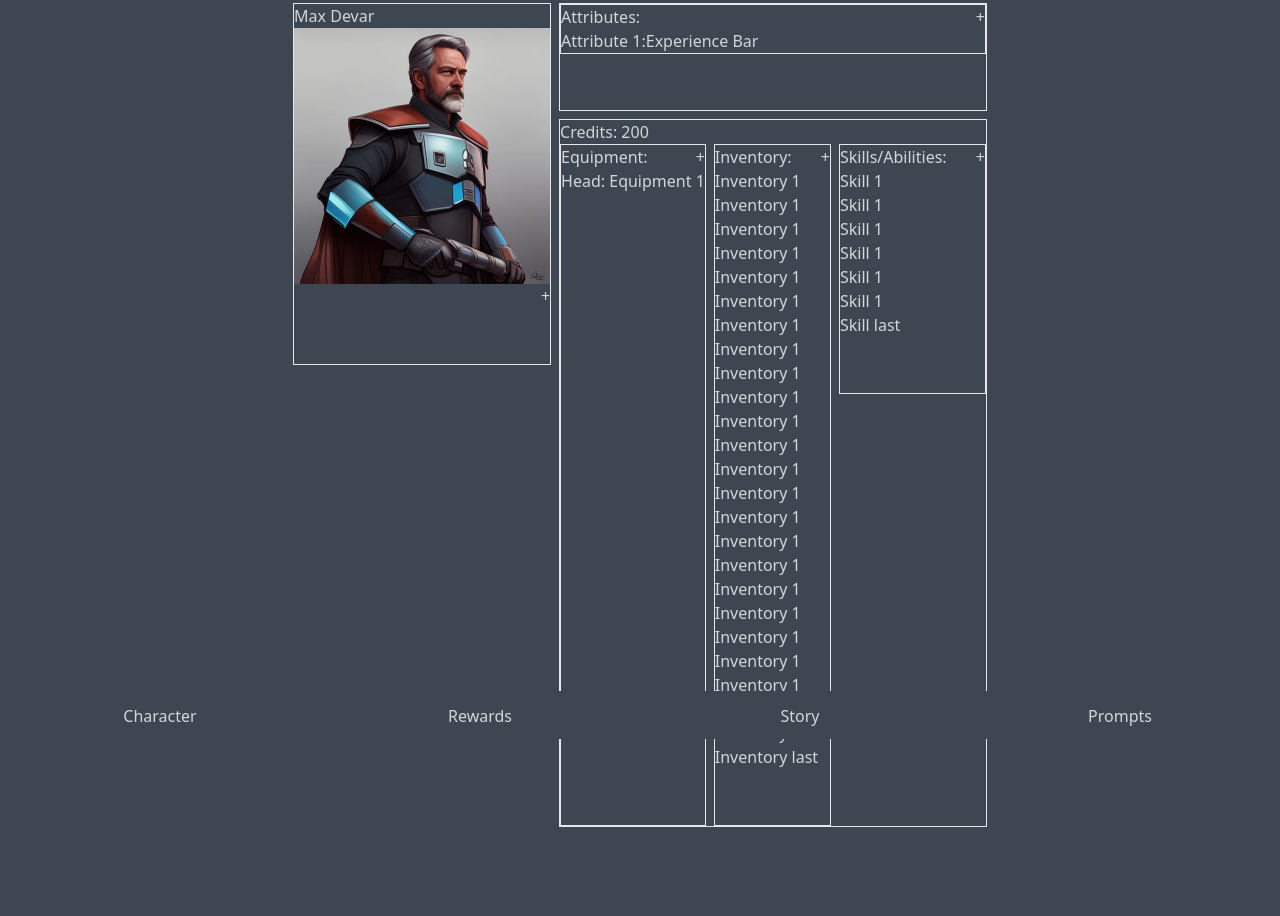
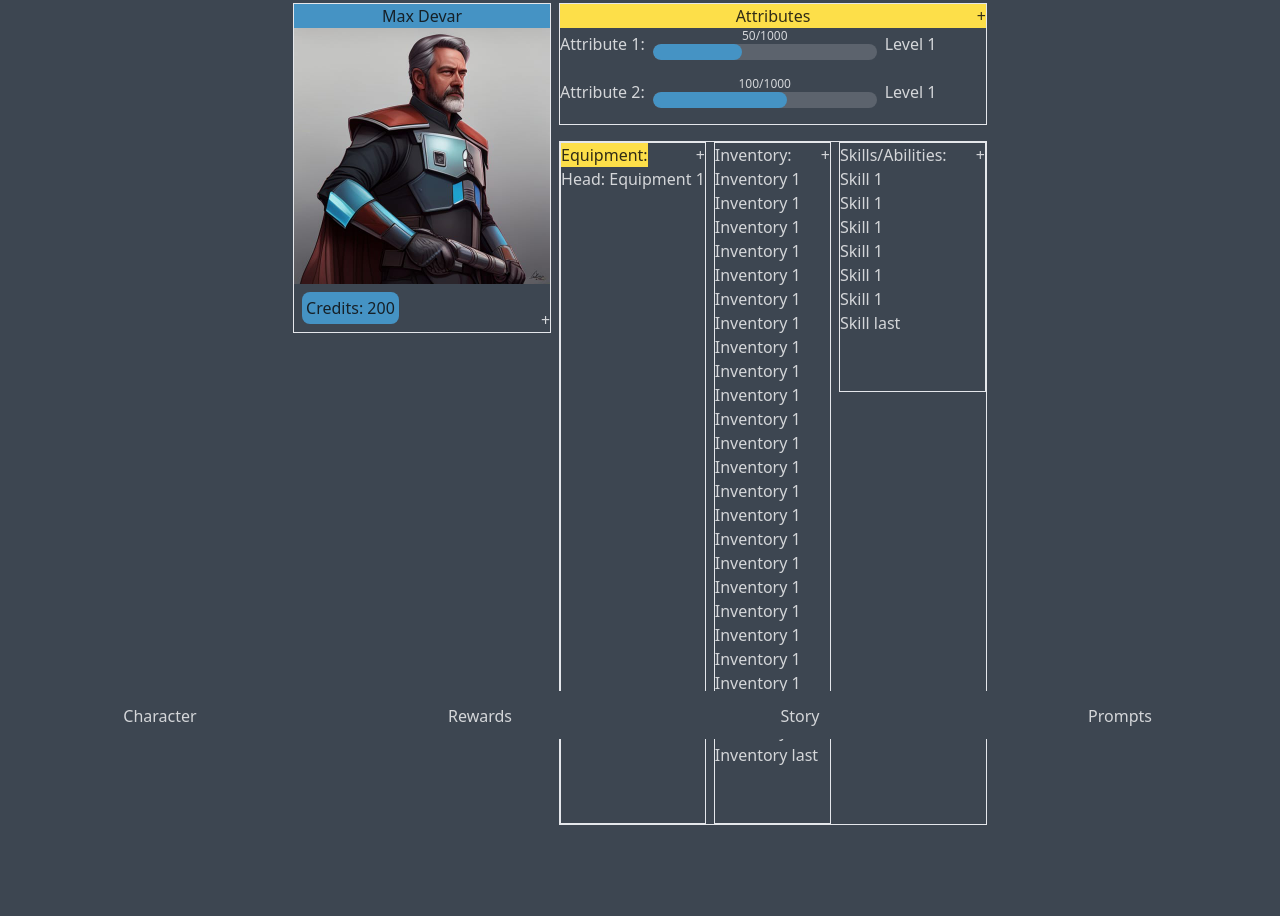
Before and after one commit to Lov3M4chine/gamification, a website built with webpack: page src/index.html in a window 1280 px wide. Shown: the part 61-977 px from the top of the page. Built offline with nearby package versions, Linux system fonts and the light colour scheme; files whose address does not match are found by name.

Commit message:
Begin adding styling to character sheet

```diff
--- a/src/index.html
+++ b/src/index.html
@@ -3,7 +3,7 @@
 <head>
   <meta charset="UTF-8">
   <meta name="viewport" content="width=device-width, initial-scale=1.0">
-  <title>A Star Wars Story</title>
+  <title class="title">A Star Wars Story</title>
   <link href="./styles.css" rel="stylesheet">
 </head>
 <body>
@@ -18,7 +18,7 @@
         </button>
       </div>
       <div class="flex-1 justify-center">
-        <a class="btn btn-ghost normal-case text-xl ">A Star Wars Story</a>
+        <a class="text-xl text-accent">A Star Wars Story</a>
       </div>
       <div class="flex-none">
         <button class="btn btn-square btn-ghost">
@@ -31,34 +31,47 @@
     <!--Character Body-->
     <div id="character-page" class="flex justify-center gap-2 flex-wrap h-full">
       <!--Character Portrait-->
-      <div class="flex flex-col border pb-14 justify-between h-fit">
-        <div>Max Devar</div>
+      <div class="flex flex-col border justify-between h-fit">
+        <div class="bg-primary text-primary-content text-center">Max Devar</div>
         <img src="/dist/images/Max-1.jpg" class="h-64">
-        <div class="w-full flex justify-end">+</div>
+        <div class="flex relative">
+          <div class="bg-primary text-primary-content w-fit flex whitespace-nowrap rounded-lg p-1 m-2">Credits: 200</div>
+          <div class="absolute right-0 bottom-0">+</div>
+        </div>
       </div>
       <!--Attributes and Inventory-->
-      <div class="flex flex-col gap-2">
+      <div class="flex flex-col gap-4">
         <!--Attributes-->
-        <div class="border pb-14">
+        <div class="">
             <div class="border">
-              <div class="w-full flex justify-between">
-                <div>Attributes:</div>
-                <div>&nbsp;&nbsp;&nbsp;&nbsp;&nbsp;&nbsp; +</div>
+              <div class="w-full flex relative justify-center bg-accent text-accent-content">
+                <div class="">Attributes</div>
+                <div class="absolute right-0">&nbsp;&nbsp;&nbsp;&nbsp;&nbsp;&nbsp; +</div>
               </div>
-              <div class="flex">
+              <div class="flex items-center gap-2 pb-4">
                 <div>Attribute 1: </div>
-                <div>Experience Bar</div>
+                <div class="flex flex-col">
+                  <div class="flex justify-center text-xs">50/1000</div>
+                  <progress class="progress w-56 h-4 progress-primary" value="40" max="100"></progress>
+                </div>
+                <div>Level 1</div>
+              </div>
+              <div class="flex items-center gap-2 pb-4">
+                <div>Attribute 2: </div>
+                <div class="flex flex-col">
+                  <div class="flex justify-center text-xs">100/1000</div>
+                  <progress class="progress w-56 h-4 progress-primary" value="60" max="100"></progress>
+                </div>
+                <div>Level 1</div>
               </div>
             </div>
-
         </div>
-          <!--Inventory-->
+        <!--Inventory-->
         <div class="flex flex-col border">
-          <div>Credits: 200</div>
           <div class="flex flex-wrap justify-center gap-2">
             <div class="flex-grow border">
               <div class="w-full flex justify-between">
-                <div>Equipment: </div>
+                <div class="bg-accent text-accent-content">Equipment: </div>
                 <div>&nbsp;&nbsp;&nbsp;&nbsp;&nbsp;&nbsp; +</div>
               </div>
               <div class="flex flex-nowrap">Head: Equipment 1</div>
```
Also changed, not shown: dist/index.html, dist/styles.css.
